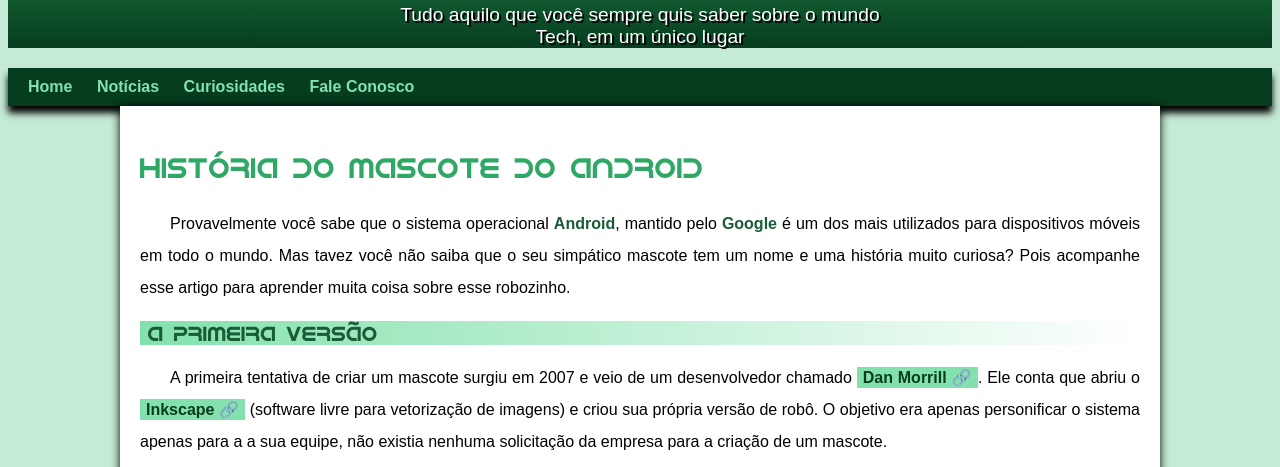
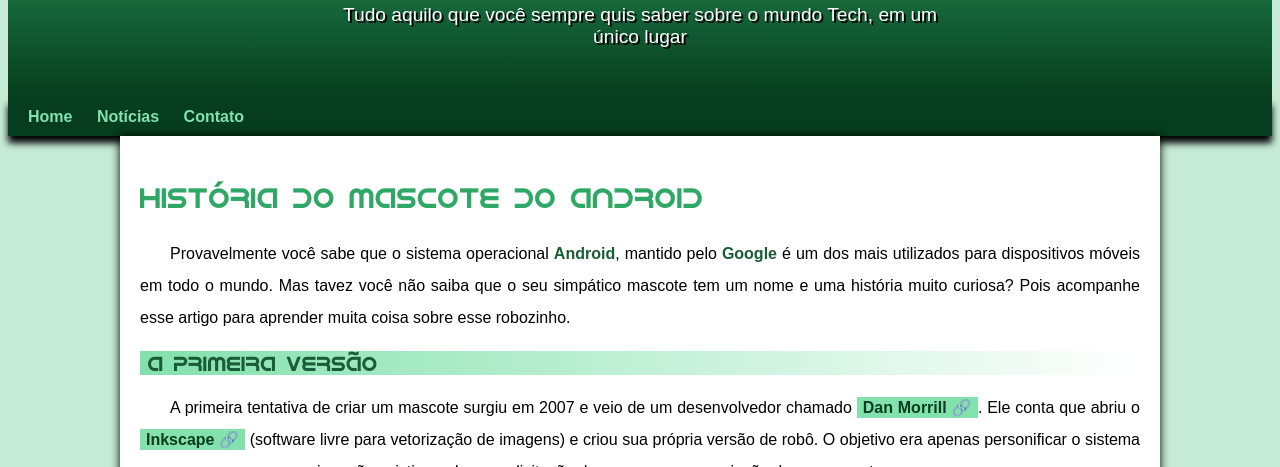
Before and after one commit to eduardomanzini/projeto-android, a plain HTML site: page index.html in a window 1280 px wide. Shown: the part 153-620 px from the top of the page. Drawn offline with Linux system fonts and the light colour scheme; a web font is replaced by a local one.

Commit message:
problema de padding corrigido

```diff
--- a/estilo/style.css
+++ b/estilo/style.css
@@ -54,12 +54,12 @@ header > p {
     font-family: var(--fonte-padrao);
     font-size: 1.2em;
     color: white;
-    max-width: 500px;
+    max-width: 600px;
     margin: auto;
     padding-right: 10px;
     padding-left: 10px;
     text-shadow: 2px 2px 0px rgb(0, 0, 0.315);
-    margin-bottom: 20px;
+    padding-bottom: 50px;
 
 }
 
--- a/index.html
+++ b/index.html
@@ -16,8 +16,8 @@
     <nav>
         <a href="#">Home</a>
         <a href="#">Notícias</a>
-        <a href="#">Curiosidades</a>
-        <a href="#">Fale Conosco</a>
+        <a href="#">Contato</a>
+
     </nav>
     <main>
         <article>
```
